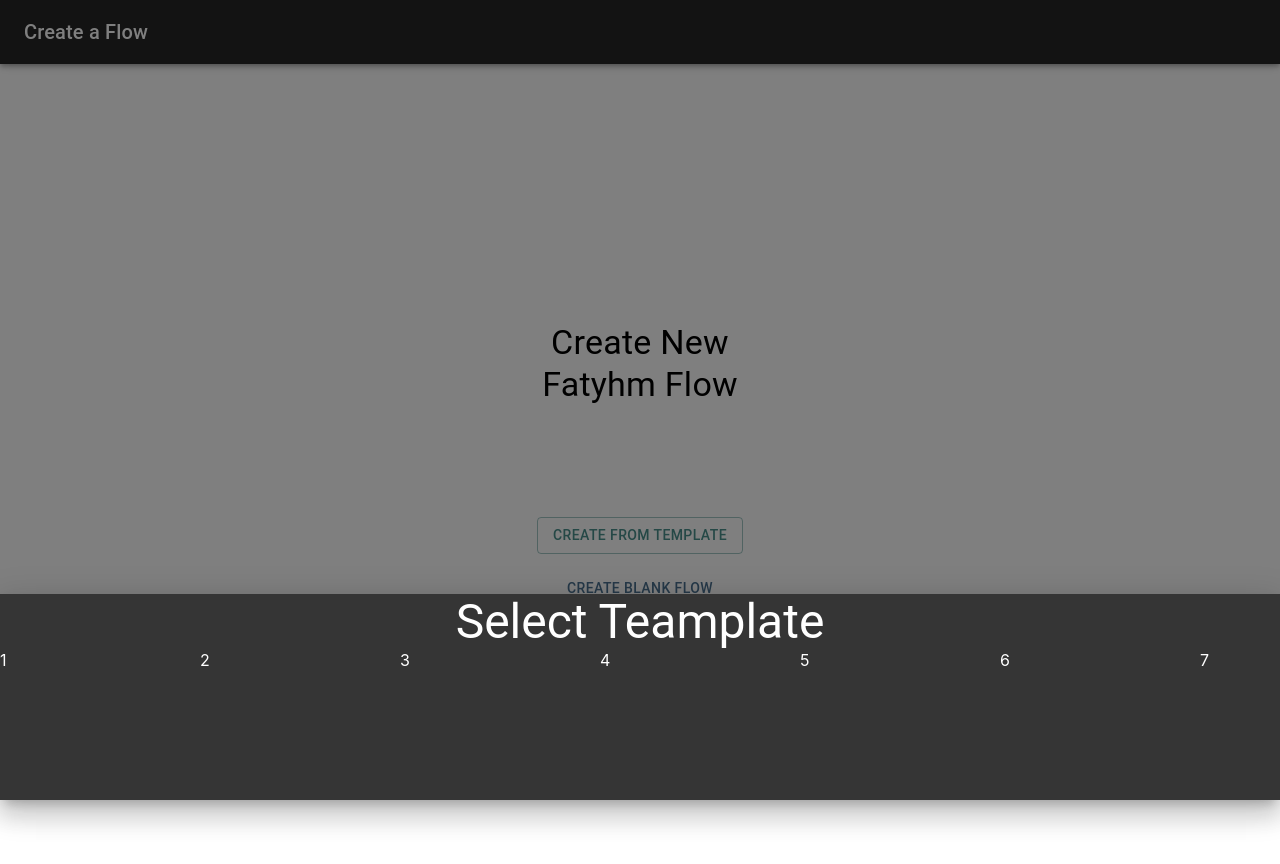
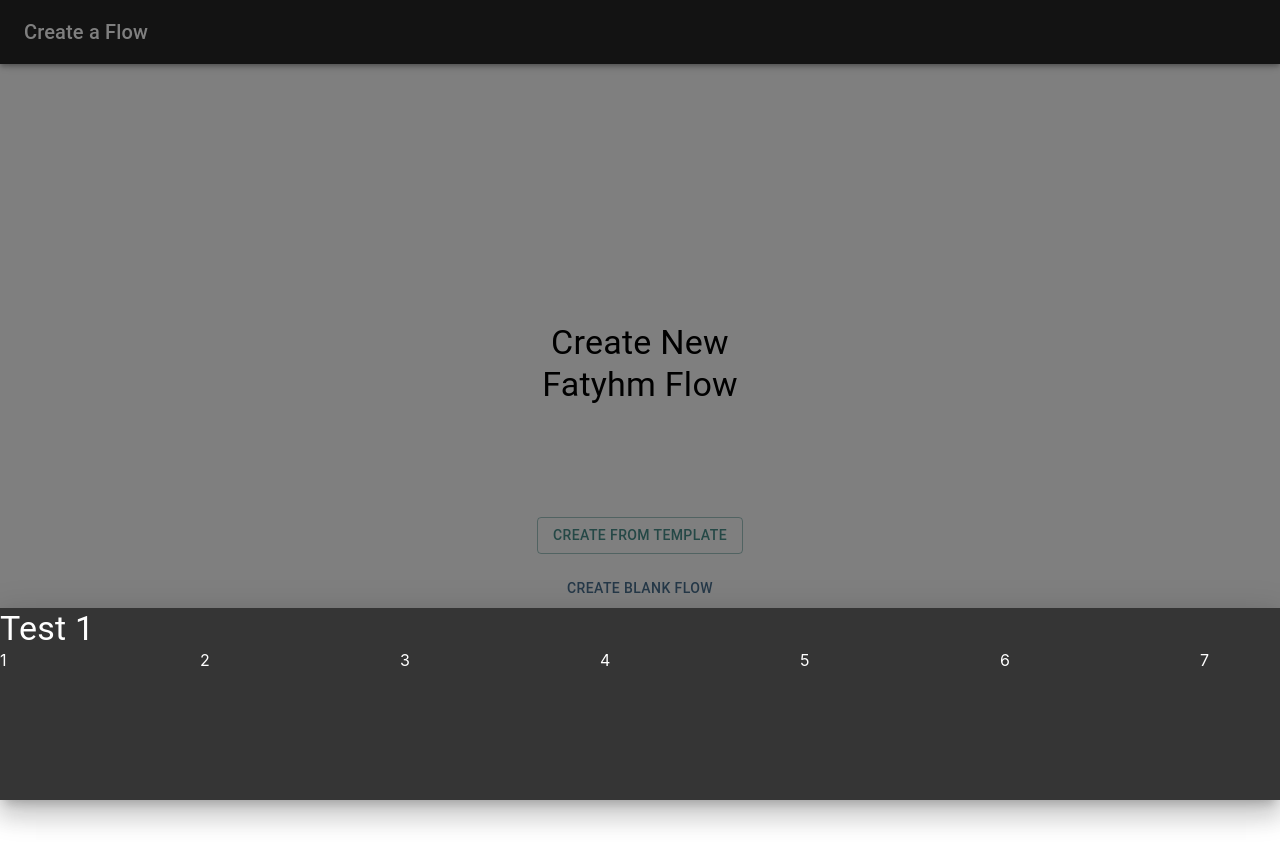
Before and after one commit to fathym/eac-flow, a React (Create React App) app: page /flows/create in a window 1280 px wide. Built offline with nearby package versions, Linux system fonts and the light colour scheme; the HTML template or start-up script is replaced by a standard one.

Commit message:
Checkpoint

```diff
--- a/src/view/controls/TemplatesGallery.tsx
+++ b/src/view/controls/TemplatesGallery.tsx
@@ -1,15 +1,12 @@
 import Box from '@mui/material/Box';
-import Button from '@mui/material/Button';
-import Divider from '@mui/material/Divider';
-import Drawer from '@mui/material/Drawer';
-import Stack from '@mui/material/Stack';
-import TextField from '@mui/material/TextField';
 import Typography from '@mui/material/Typography';
 import React from 'react';
-import { HorizontalScroller } from '../../common/HorizontalScroller';
+import { GalleryDisplay } from '../../common/GalleryDisplay';
 
 class TemplatesGalleryProperties {
   public templates?: any[];
+
+  public title?: string;
 }
 
 class TemplatesGalleryState {
@@ -25,6 +22,7 @@
   TemplatesGalleryState
 > {
   //#  Fields
+  static defaultProps = new TemplatesGalleryProperties();
   //#
 
   //# Properties
@@ -50,19 +48,23 @@
     return (
       <Box
         display="flex"
-        flex="1"
+        flexDirection="column"
         justifyContent="left"
         alignItems="left"
         minHeight="100%"
       >
-        <HorizontalScroller>
+        <Typography variant="h3" component="div">
+          {this.props.title}
+        </Typography>
+
+        <GalleryDisplay title="Test 1">
           {[
             1, 2, 3, 4, 5, 6, 7, 8, 9, 10, 11, 12, 13, 14, 15, 16, 17, 18, 19,
             20,
           ].map((i) => {
             return <Box sx={{ width: '200px', height: '150px' }}>{i}</Box>;
           })}
-        </HorizontalScroller>
+        </GalleryDisplay>
       </Box>
     );
   }
--- a/src/view/pages/CreateFlow.page.tsx
+++ b/src/view/pages/CreateFlow.page.tsx
@@ -89,10 +89,6 @@
           open={true}
           onClose={() => this.setDrawerState(false)}
         >
-          <Typography variant="h3" component="div" textAlign="center">
-            Select Teamplate
-          </Typography>
-
           <TemplatesGallery />
         </Drawer>
       </Box>
```
Also changed, not shown: 1 other file (tests, documents, lock files or other folders).
